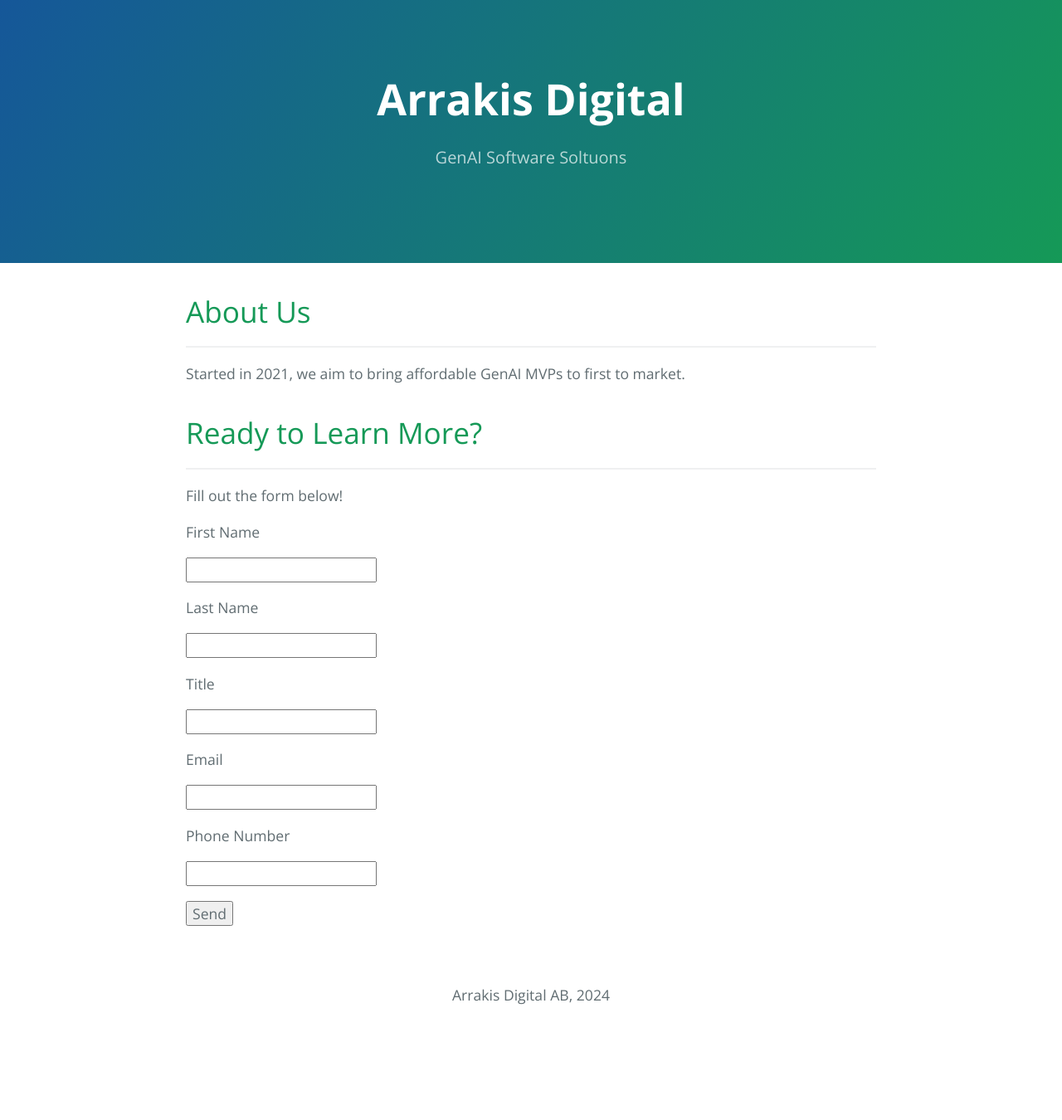
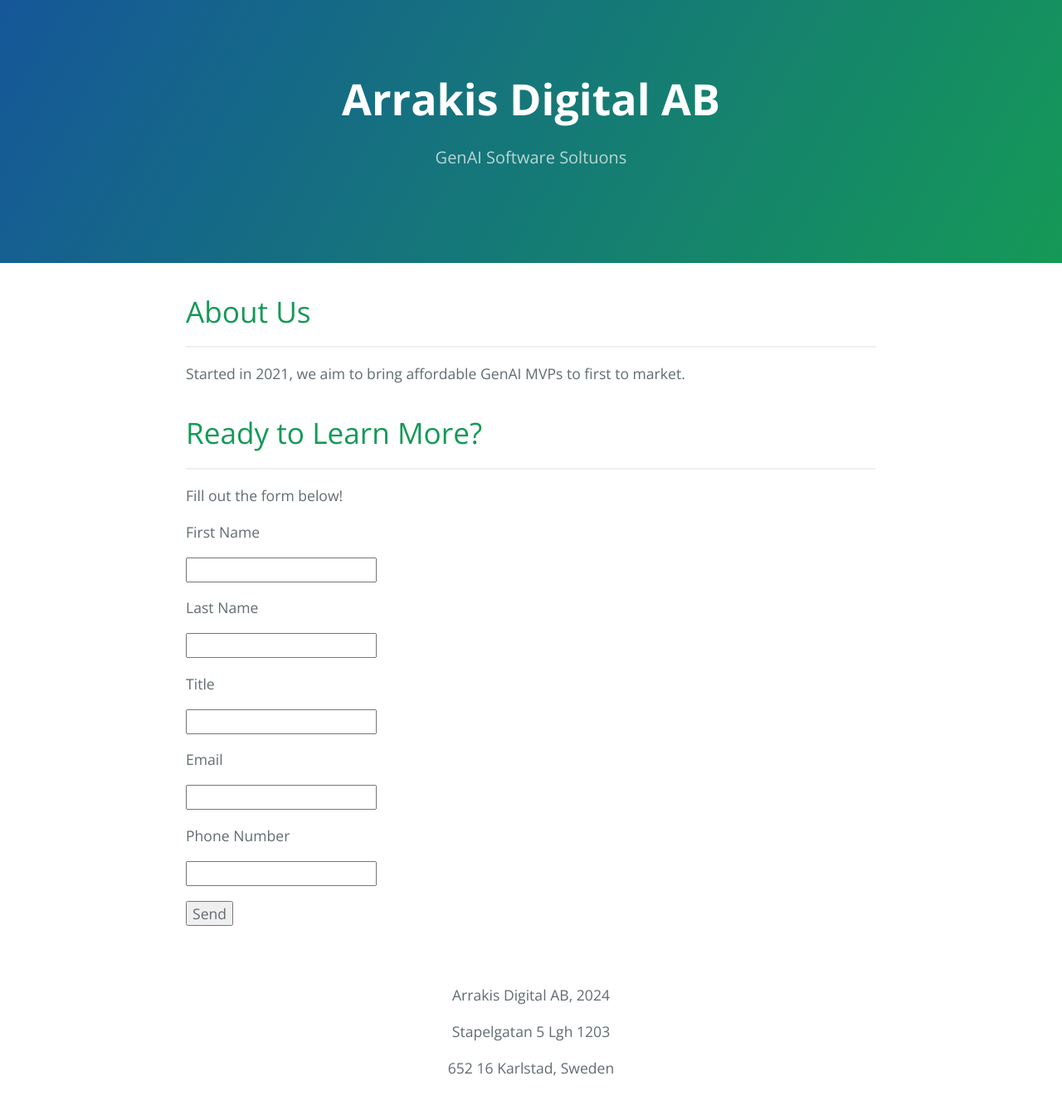
Before and after one commit to arrakis-digital/arrakis-digital.github.io, a Jekyll site: the page built from index.md, in a window 1280 px wide. Shown: the whole page at 83% size. Built offline with Jekyll 4.4.1, drawn with Linux system fonts in a browser that asks for light colours; our own code applies the rules of GitHub Pages for plain Markdown files; before the commit the page ends 1262 px from its top, so only the background shows below that.

Commit message:
add business address

```diff
--- a/_config.yml
+++ b/_config.yml
@@ -1,4 +1,4 @@
-title: Arrakis Digital
+title: Arrakis Digital AB
 description:  GenAI Software Soltuons
 show_downloads: false
 google_analytics:
--- a/_layouts/default.html
+++ b/_layouts/default.html
@@ -46,6 +46,8 @@
     <footer>
         <center>
         <p>Arrakis Digital AB, 2024</p>
+        <p>Stapelgatan 5 Lgh 1203</p>
+        <p>652 16 Karlstad, Sweden</p>
         </center>
     </footer>
     </main>
```
